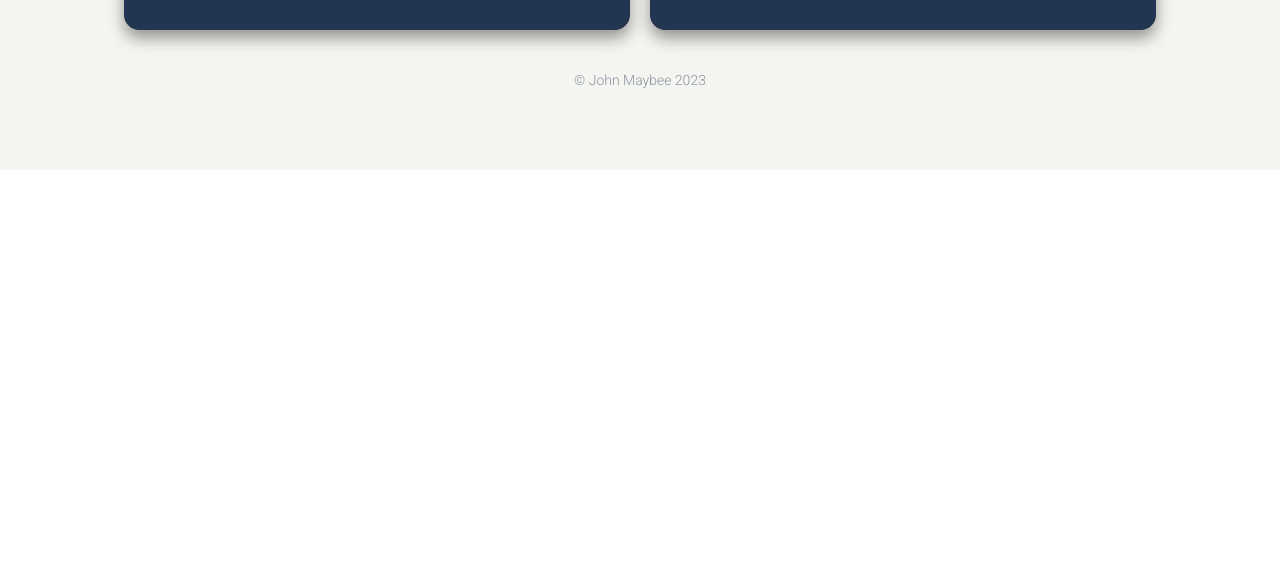
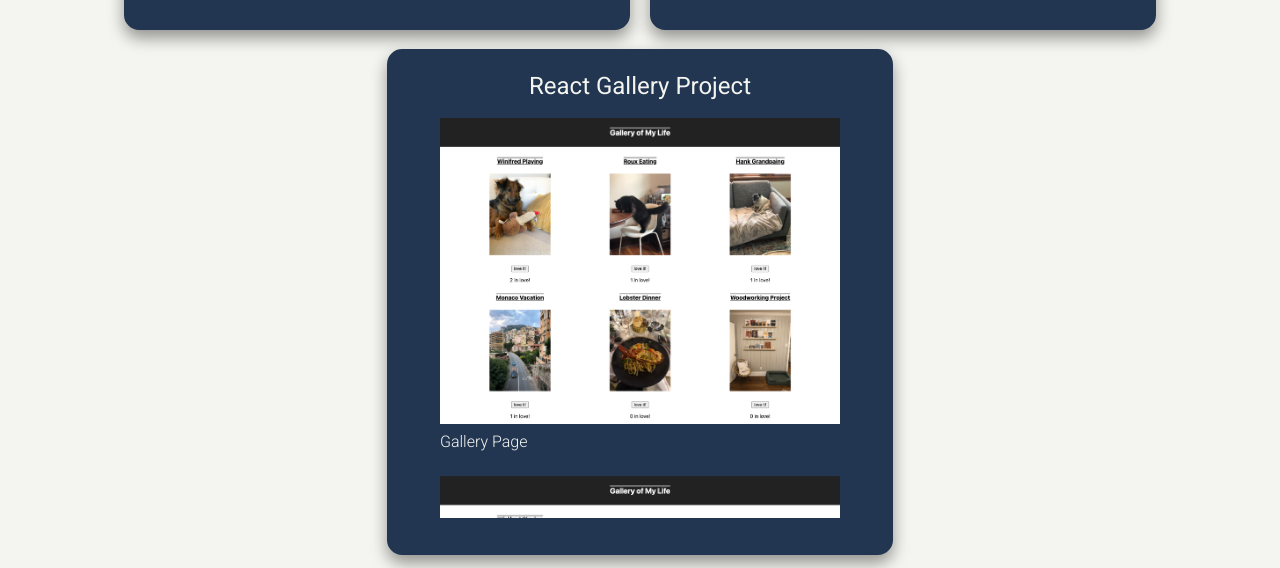
Before and after one commit to john-maybee/portfolio, a React (Create React App) app: page /#/home in a window 1280 px wide. Shown: the part 1064-1632 px from the top of the page. Before the commit the page ends 1234 px from the top, so only its background shows below. Built offline with nearby package versions, Linux system fonts and the light colour scheme.

Commit message:
Imported the third project images and displayed them in a imageListContainer

```diff
--- a/src/components/HomePage/HomePage.jsx
+++ b/src/components/HomePage/HomePage.jsx
@@ -29,6 +29,10 @@ import moviemain from './moviesagasmain.png';
 import movieone from './moviesagadetails.png';
 import movietwo from './moviesagadetailstwo.png';
 import moviethree from './moviesagadetailsthree.png';
+// React Gallery Project Images
+import gallerymain from './reactgallery.png';
+import galleryclicked from './reactgalleryclicked.png';
+import gallerywarning from './reactgallerywarning.png';
 
 ////////////////////////HomePage Theme////////////////////////
 const theme = createTheme({
@@ -212,6 +216,40 @@ function HomePage() {
                     </div>
                     <div className='spaceContainer'></div>
                 </div>
+                <br />
+                    <div className='imageListContainer'>
+                        <Typography variant="h5" fontWeight={400}>React Gallery Project</Typography>
+                        <ImageList sx={{width: 400, height: 400}} cols={1}>
+                            <ImageListItem>
+                                <img src={gallerymain} alt='Image of the home page from the React Gallery project' loading='lazy'/>
+                                <Typography variant="subtitle1" fontWeight={300} gutterBottom>
+                                    <ImageListItemBar
+                                        title='Gallery Page'
+                                        position='below'
+                                    />
+                                </Typography>
+                            </ImageListItem>
+                            <ImageListItem>
+                                <img src={galleryclicked} alt='Image of the React Gallery project when a photo is clicked' loading='lazy'/>
+                                <Typography variant="subtitle1" fontWeight={300} gutterBottom>
+                                    <ImageListItemBar
+                                        title='React Gallery Photo Clicked'
+                                        position='below'
+                                    />
+                                </Typography>
+                            </ImageListItem>
+                            <ImageListItem>
+                                <img src={gallerywarning} alt='Image of the warning popup when the like button is clicked' loading='lazy'/>
+                                <Typography variant="subtitle1" fontWeight={300} gutterBottom>
+                                    <ImageListItemBar
+                                        title='Popup When Image Is Liked'
+                                        position='below'
+                                    />
+                                </Typography>
+                            </ImageListItem>
+                        </ImageList>
+                    </div>
+
 
             </div>
         </ThemeProvider>
```
